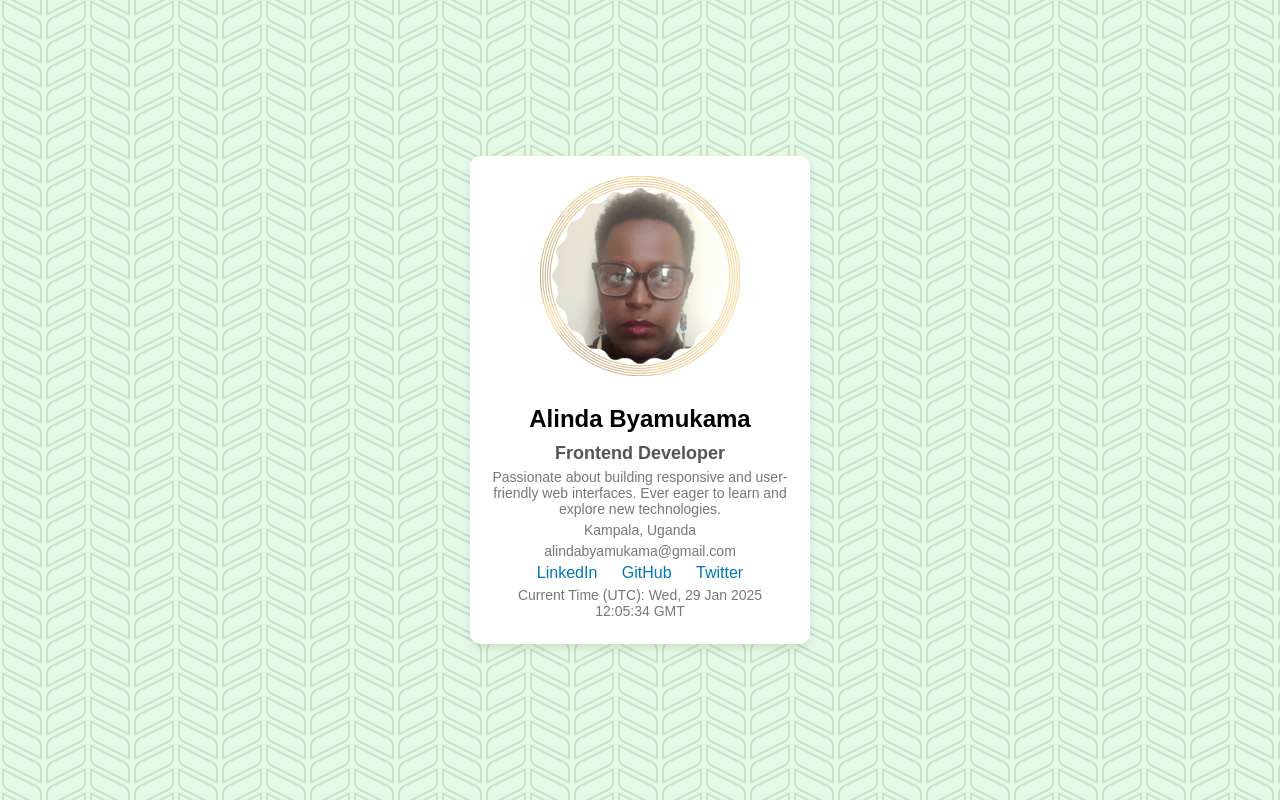
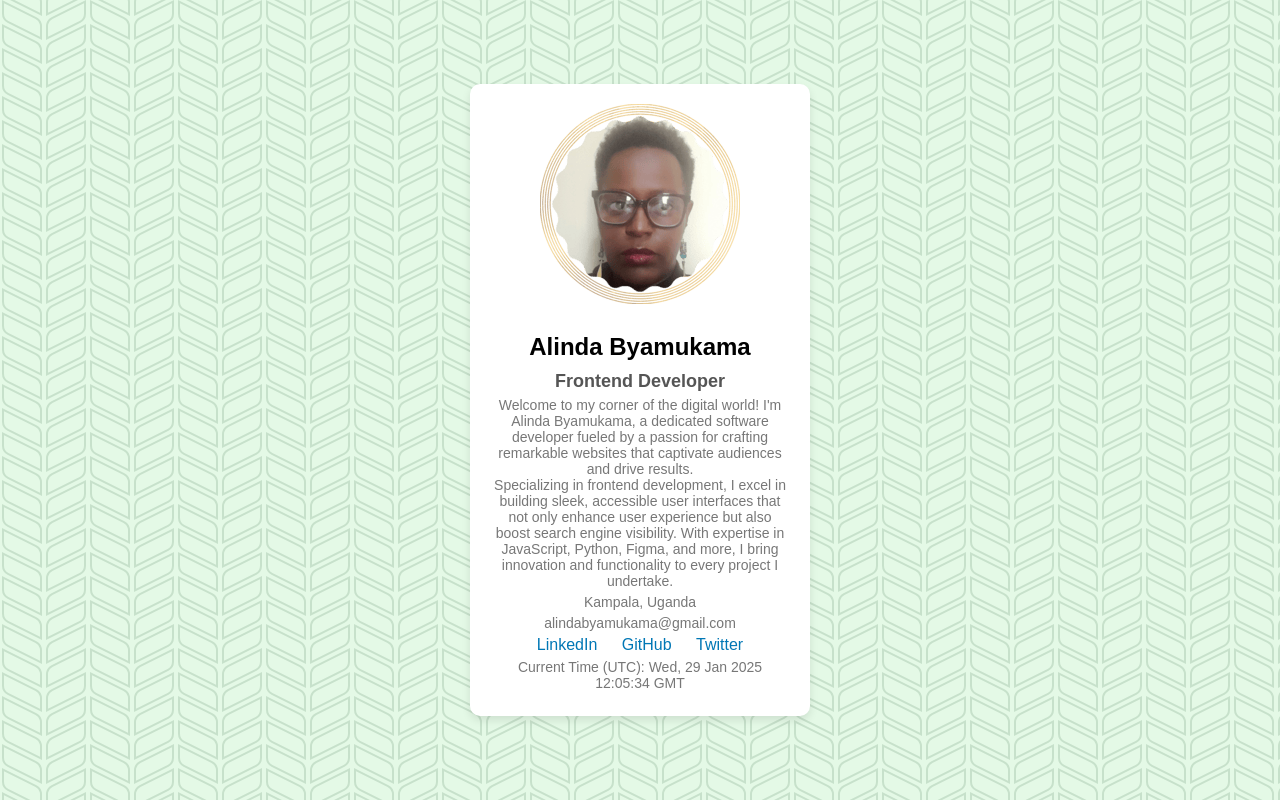
Before and after one commit to alindaByamukama/hng-profile-card, a plain HTML site: page index.html in a window 1280 px wide. Drawn offline with Linux system fonts and the light colour scheme.

Commit message:
add update to bio - was not 50 to 100 words

```diff
--- a/index.html
+++ b/index.html
@@ -11,7 +11,11 @@
         <img src="profile-picture.png" alt="Alinda Byamukama Profile Picture" data-testid="profilePicture">
         <h1 data-testid="fullName">Alinda Byamukama</h1>
         <h2 data-testid="jobTitle">Frontend Developer</h2>
-        <p data-testid="shortBio">Passionate about building responsive and user-friendly web interfaces. Ever eager to learn and explore new technologies.</p>
+        <p data-testid="shortBio">
+            Welcome to my corner of the digital world! I'm Alinda Byamukama, a dedicated software developer fueled by a passion for crafting remarkable websites that captivate audiences and drive results.
+            <br>
+            Specializing in frontend development, I excel in building sleek, accessible user interfaces that not only enhance user experience but also boost search engine visibility. With expertise in JavaScript, Python, Figma, and more, I bring innovation and functionality to every project I undertake.
+        </p>
         <p data-testid="currentLocation">Kampala, Uganda</p>
         <p data-testid="emailAddress">alindabyamukama@gmail.com</p>
         <div class="social-links" data-testid="socialLinks">
```
